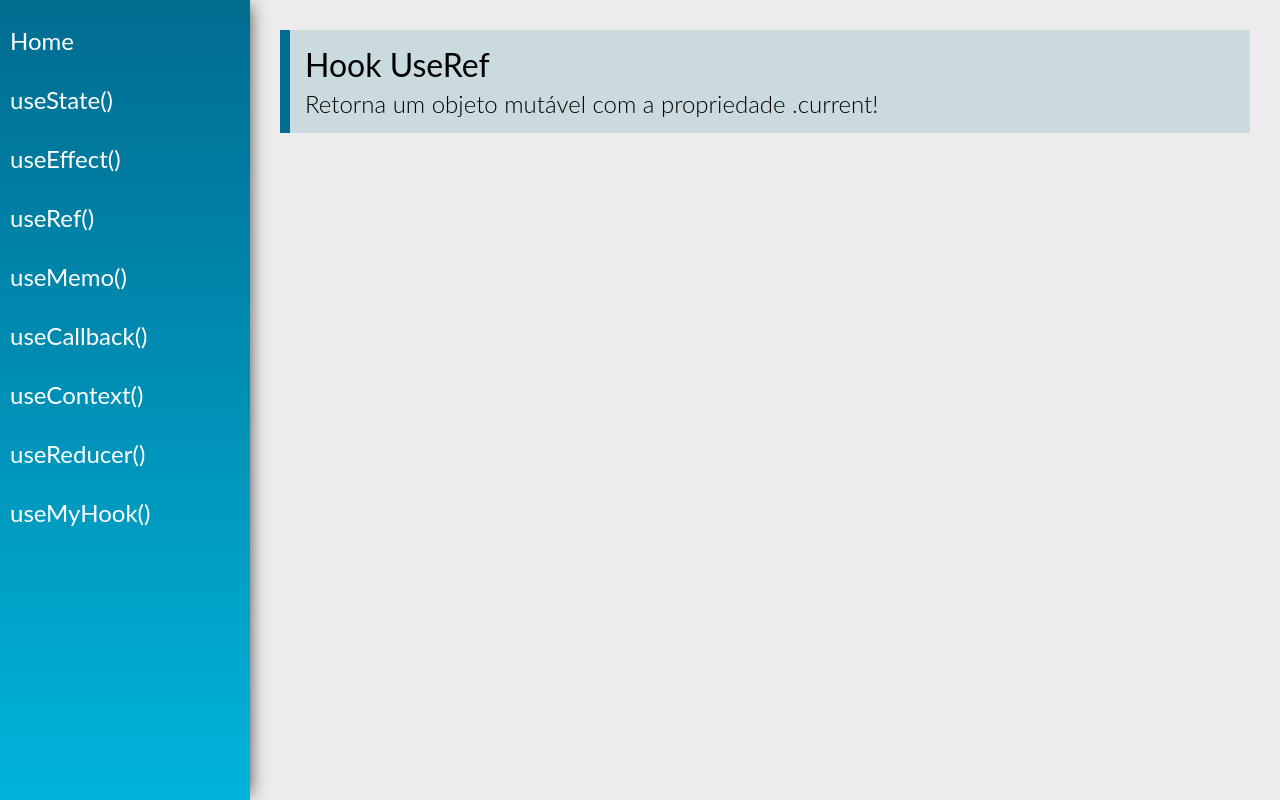
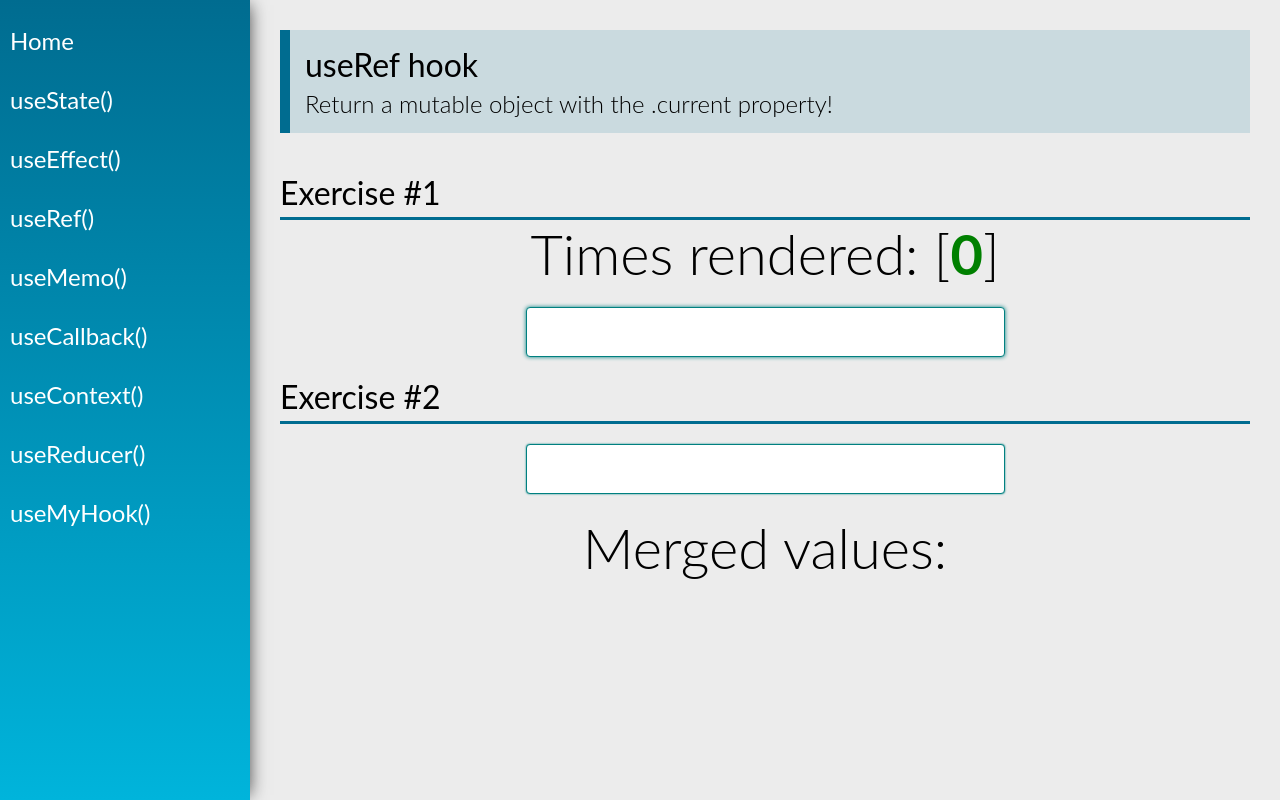
Before and after one commit to romluc/react-hooks-study, a React (Create React App) app: page /useRef in a window 1280 px wide. Built offline with nearby package versions, Linux system fonts and the light colour scheme.

Commit message:
Implement useState, useEffect and useRef

```diff
--- a/src/index.css
+++ b/src/index.css
@@ -1,3 +1,7 @@
+:root {
+  --main-bg-color: teal;
+}
+
 body {
   margin: 0;
   font-family: 'Lato', sans-serif;
@@ -5,7 +9,7 @@ body {
 
 .text {
   font-weight: 300;
-  font-size: 5rem;
+  font-size: 3.5rem;
 }
 
 .red {
@@ -13,28 +17,56 @@ body {
   color: red;
 }
 
+.green {
+  font-weight: 700;
+  color: green;
+}
+
 .input {
   font-weight: 300;
-  font-size: 4rem;
+  font-size: 2.2rem;
   margin: 20px 0px;
+  padding: 4px 12px;
+  border: 1px solid var(--main-bg-color);
+  border-radius: 4px;
+  box-shadow: 0 0 2px var(--main-bg-color);
+}
+
+.input:focus {
+  outline: none;
+  border: 1px solid var(--main-bg-color);
+  box-shadow: 0 0 4px var(--main-bg-color);
 }
 
 .btn {
-  border-radius: 25px;
+  border-radius: 12px;
   margin: 10px;
-  padding: 15px 35px;
+  padding: 10px 30px;
   border: none;
   outline: none;
-  background-color: #0092c3;
+  background-color: var(--main-bg-color);
 
-  font-size: 3rem;
+  font-size: 1.5rem;
   color: #fff;
+  cursor: pointer;
 }
 
 .center {
   display: flex;
-  flex-direction: column;
+  /* flex-direction: column; */
   justify-content: center;
   align-items: center;
   text-align: center;
 }
+
+.col {
+  flex-direction: column;
+}
+
+.mb-4 {
+  margin-bottom: 1rem;
+}
+
+.narrow {
+  max-width: 100px;
+}
--- a/src/views/examples/UseEffect.jsx
+++ b/src/views/examples/UseEffect.jsx
@@ -1,13 +1,59 @@
-import React from 'react'
+import React, { useEffect, useState } from 'react'
 import PageTitle from '../../components/layout/PageTitle'
+import SectionTitle from '../../components/layout/SectionTitle'
+
+function calcFactorial(number) {
+  if (number === 0) return 1
+  if (number < 0) {
+    return 'Invalid number'
+  }
+  return number * calcFactorial(number - 1)
+}
 
 const UseEffect = () => {
+  const [number, setNumber] = useState(0)
+  const [factorial, setFactorial] = useState(1)
+
+  useEffect(() => {
+    // Coercion to number is necessary to avoid NaN when coming from negative values
+    setFactorial(calcFactorial(Number(number)))
+  }, [number])
+
+  // Ex #2
+  const [status, setStatus] = useState('Odd')
+
+  useEffect(() => {
+    if (number % 2 === 0) {
+      setStatus('Even')
+    } else {
+      setStatus('Odd')
+    }
+  }, [number])
+
   return (
     <div className='UseEffect'>
       <PageTitle
-        title='Hook UseEffect'
-        subtitle='Permite executar efeitos colaterais em componentes funcionais!'
+        title='useEffect hook'
+        subtitle='Execute collateral effects in functional components!'
       />
+      <SectionTitle title='Exercise #1' />
+      <div className='center col'>
+        <span className='text'>Factorial: </span>
+        <span className={`text + ${factorial >= 0 ? 'green' : 'red'}`}>
+          {factorial}
+        </span>
+        <input
+          type='number'
+          className='input narrow'
+          value={number}
+          onChange={(e) => setNumber(e.target.value)}
+        />
+      </div>
+      <SectionTitle title='Exercise #2' />
+      <div className='center col'>
+        <span className='text'>Status</span>
+        <span className='text green'>{status}</span>
+      </div>
     </div>
   )
 }
--- a/src/views/examples/UseRef.jsx
+++ b/src/views/examples/UseRef.jsx
@@ -1,13 +1,67 @@
-import React from 'react'
+import React, { useEffect, useRef } from 'react'
 import PageTitle from '../../components/layout/PageTitle'
+import SectionTitle from '../../components/layout/SectionTitle'
+
+const merge = (value1, value2) => {
+  return [...value1]
+    .map((char, index) => `${char}${value2[index] ?? ''}`)
+    .join('')
+}
 
 const UseRef = () => {
+  const [value1, setValue1] = React.useState('')
+  const [value2, setValue2] = React.useState('')
+
+  const count = useRef(0)
+  const input1 = useRef(null)
+  const input2 = useRef(null)
+
+  useEffect(() => {
+    count.current++
+    input2.current.focus()
+  }, [value1])
+
+  useEffect(() => {
+    count.current++
+    input1.current.focus()
+  }, [value2])
+
   return (
     <div className='UseRef'>
       <PageTitle
-        title='Hook UseRef'
-        subtitle='Retorna um objeto mutável com a propriedade .current!'
+        title='useRef hook'
+        subtitle='Return a mutable object with the .current property!'
       />
+      <SectionTitle title='Exercise #1' />
+      <div className='center'>
+        <div>
+          <span className='text'>Times rendered: </span>
+          <span className='text'>[</span>
+          <span className='text green'>{count.current}</span>
+          <span className='text'>]</span>
+          <input
+            type='text'
+            ref={input1}
+            className='input center'
+            value={value1}
+            onChange={(e) => setValue1(e.target.value)}
+          />
+        </div>
+      </div>
+      <SectionTitle title='Exercise #2' />
+      <div className='center'>
+        <div>
+          <input
+            type='text'
+            ref={input2}
+            className='input center'
+            value={value2}
+            onChange={(e) => setValue2(e.target.value)}
+          />
+          <span className='text'>Merged values:</span>
+          <span className='text green'> {merge(value1, value2)}</span>
+        </div>
+      </div>
     </div>
   )
 }
--- a/src/views/examples/UseState.jsx
+++ b/src/views/examples/UseState.jsx
@@ -1,13 +1,51 @@
-import React from 'react'
+import React, { useState } from 'react'
 import PageTitle from '../../components/layout/PageTitle'
+import SectionTitle from '../../components/layout/SectionTitle'
 
 const UseState = () => {
+  const [count, setCount] = useState(0)
+  const [name, setName] = useState('')
+
   return (
     <div className='UseState'>
       <PageTitle
-        title='Hook UseState'
-        subtitle='Estado em componentes funcionais!'
+        title='useState hook'
+        subtitle='Stateful function-based components!'
       />
+      <SectionTitle title='Exercise #1' />
+      <div className='center'>
+        <span className='text'>{count}</span>
+      </div>
+      <div className='center mb-4'>
+        <button
+          className='btn'
+          onClick={() => setCount((previousCount) => previousCount - 1)}
+        >
+          -1
+        </button>
+        <button className='btn' onClick={() => setCount(0)}>
+          Reset
+        </button>
+        <button
+          className='btn'
+          onClick={() => setCount((previousCount) => previousCount + 1)}
+        >
+          +1
+        </button>
+      </div>
+      <SectionTitle title='Exercise #2 - Controlled component' />
+      <div className='center'>
+        <span className='text'>{count}</span>
+      </div>
+      <div className='center mb-4'>
+        <input
+          type='text'
+          className='input'
+          value={name}
+          onChange={(e) => setName(e.target.value)}
+          placeholder='Enter your text...'
+        />
+      </div>
     </div>
   )
 }
```
